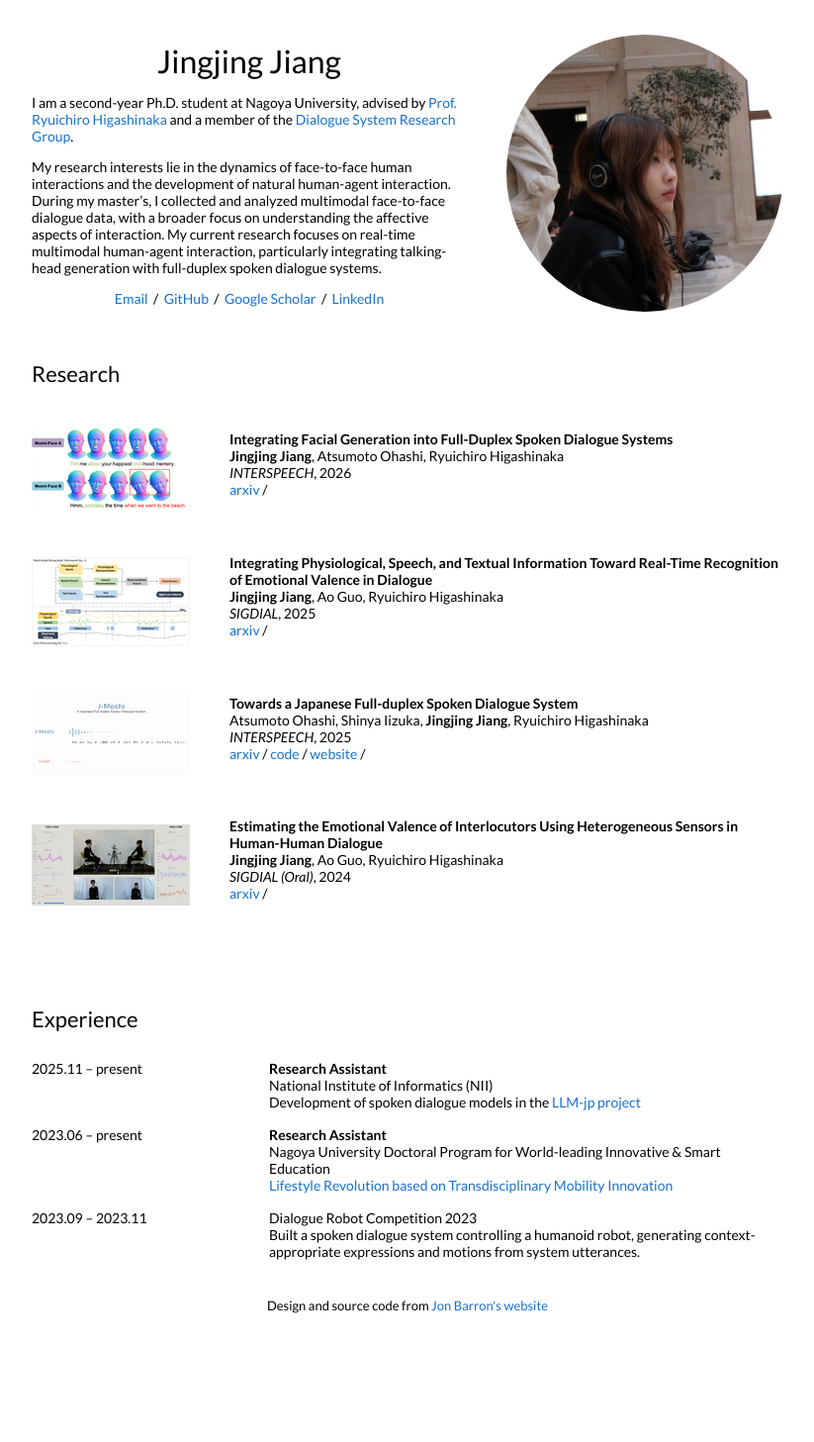
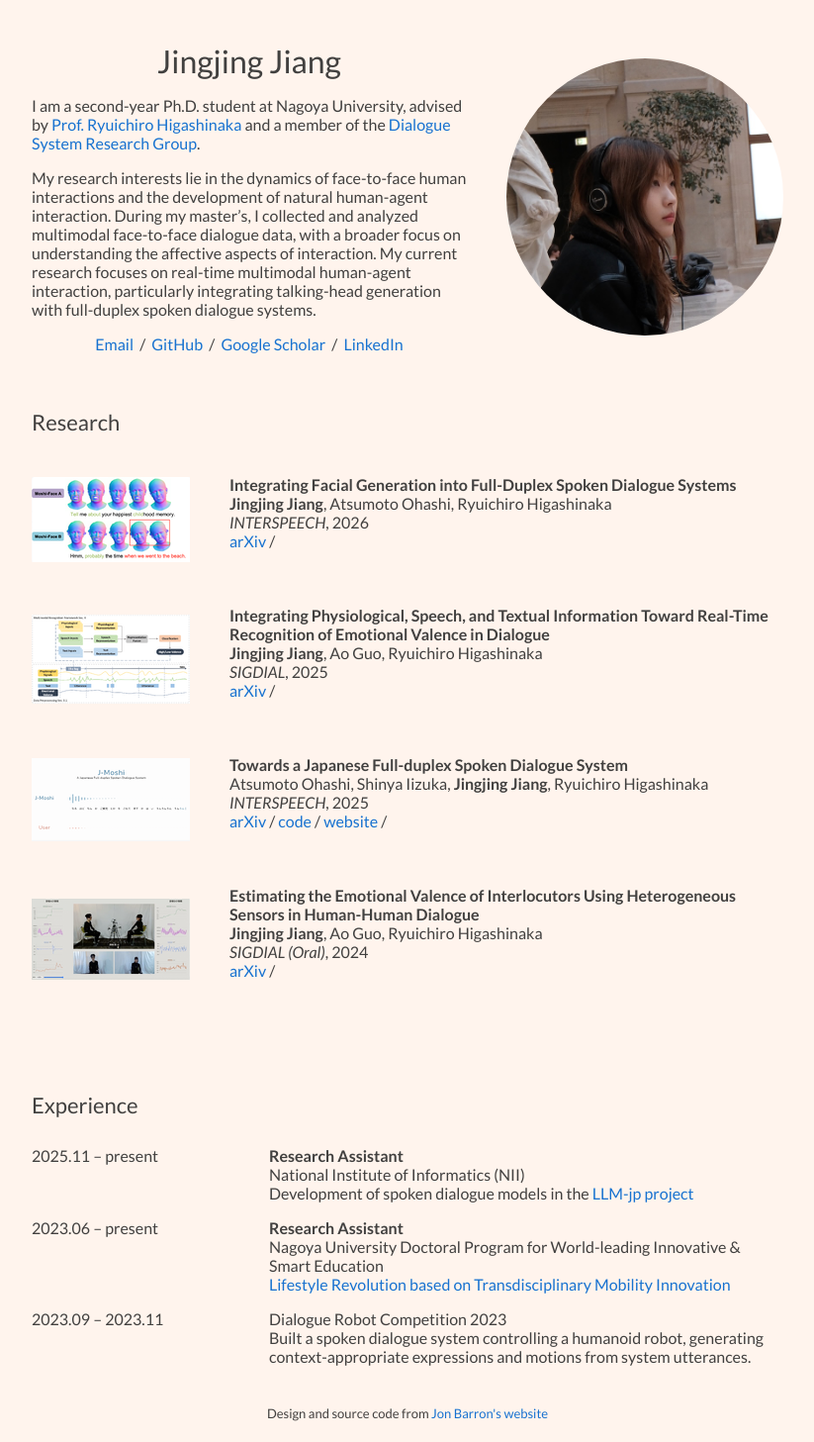
Before and after one commit to jjzip/jjzip.github.io, a Jekyll site: the page built from _posts/2026-09-12-integrate-facial.markdown, in a window 1280 px wide. Shown: the whole page at 99% size, without its empty margins (228-1051 px from the left). Built offline with Jekyll 4.4.1, drawn with Linux system fonts in a browser that asks for light colours; before the commit the page ends 1348 px from its top, so only the background shows below that.

Commit message:
Remove favicon and bump base font size
Drop favicon.ico and declare an empty icon so browsers stop requesting it.
Also picks up local style and link-label tweaks.

Co-Authored-By: Claude Opus 5 (1M context) <noreply@anthropic.com>
Claude-Session: https://claude.ai/code/session_01EgH8mcdc4c9vg2dajzFjg3

```diff
--- a/_layouts/default.html
+++ b/_layouts/default.html
@@ -17,6 +17,7 @@
 
   <meta name="author" content="{{ site.name }}" />
   <meta name="viewport" content="width=device-width, initial-scale=1">
+  <link rel="icon" href="data:,">
 
   <link rel="stylesheet" type="text/css" href="{{ site.baseurl }}/style.css" />
   <link rel="canonical" href="{{ page.url | replace:'index.html','' | prepend: site.baseurl | prepend: site.url }}">
@@ -78,7 +79,7 @@
               <em>{{post.venue}}</em>, {{ post.date | date: "%Y" }}
               <br>
               {% if post.arxiv %}
-              <a href="{{post.arxiv}}">arxiv</a> /
+              <a href="{{post.arxiv}}">arXiv</a> /
               {% endif %}
               {% if post.video %}
               <a href="{{post.video}}">video</a> /
--- a/style.scss
+++ b/style.scss
@@ -30,13 +30,13 @@ tr,
 p,
 a {
   font-family: 'Lato', Verdana, Helvetica, sans-serif;
-  font-size: 14px;
+  font-size: 16px;
   font-display: auto;
 }
 
 strong {
   font-family: 'Lato', Verdana, Helvetica, sans-serif;
-  font-size: 14px;
+  font-size: 16px;
   font-display: auto;
 }
 
@@ -52,7 +52,7 @@ h2 {
 
 h3 {
   font-family: 'Lato', Verdana, Helvetica, sans-serif;
-  font-size: 14px;
+  font-size: 16px;
   font-weight: 700;
   font-display: auto;
   padding: 0px;
@@ -98,6 +98,10 @@ h1 {
 span.highlight {
   background-color: #ffffd0;
 }
+body {
+  background-color: #fff4ed;
+  color: #2b2b2be4;
+}
 
 // Settled on moving the import of syntax highlighting to the bottom of the CSS
 // ... Otherwise it really bloats up the top of the CSS file and makes it difficult to find the start
```
Also changed, not shown: favicon.ico (deleted).
